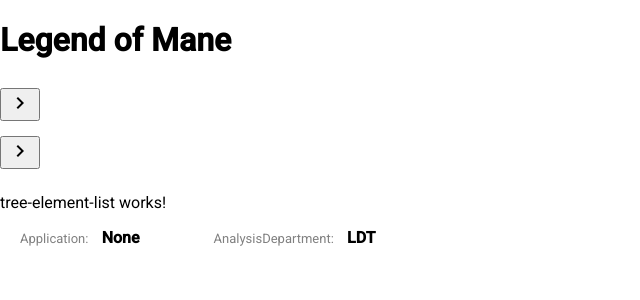
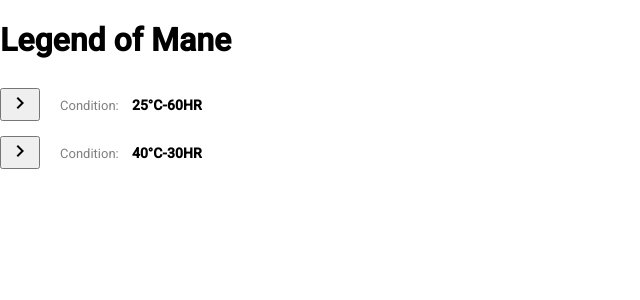
Before and after one commit to adriano-grimolizzi/legend-of-mana, an Angular app: page / in a window 1280 px wide. Shown: the top 300 px of the page, without its empty margins (0-640 px from the left). Built offline with nearby package versions, Linux system fonts and the light colour scheme.

Commit message:
add boh 2

```diff
--- a/src/app/app.component.html
+++ b/src/app/app.component.html
@@ -6,4 +6,4 @@
 
 <!-- <app-tree-element [templateItem]="testTemplateItem"></app-tree-element> -->
 
-<app-tree-element-list [treeElementList]="items"></app-tree-element-list>
+<!-- <app-tree-element-list [treeElementList]="items"></app-tree-element-list> -->
--- a/src/app/model/TreeNode.ts
+++ b/src/app/model/TreeNode.ts
@@ -1,6 +1,6 @@
 import { TemplateItem } from './TemplateItem';
 
 export interface TreeNode {
-  item: TemplateItem;
+  items: TemplateItem[];
   children?: TreeNode[];
 }
--- a/src/app/tree-element-list/tree-element-list.component.html
+++ b/src/app/tree-element-list/tree-element-list.component.html
@@ -1,6 +1,3 @@
-<p>tree-element-list works!</p>
-
 <span *ngFor="let treeElement of treeElementList">
     <app-tree-element [templateItem]="treeElement"></app-tree-element>
-
 </span>
--- a/src/app/tree/tree.component.css
+++ b/src/app/tree/tree.component.css
@@ -12,7 +12,7 @@
 /*
    * This padding sets alignment of the nested nodes.
    */
-  .example-tree .mat-nested-tree-node div[role=group] {
+.example-tree .mat-nested-tree-node div[role="group"] {
   padding-left: 40px;
 }
 
@@ -21,6 +21,6 @@
    * Leaf nodes need to have padding so as to align with other non-leaf nodes
    * under the same parent.
    */
-  .example-tree div[role=group] > .mat-tree-node {
+.example-tree div[role="group"] > .mat-tree-node {
   padding-left: 40px;
 }
--- a/src/app/tree/tree.component.html
+++ b/src/app/tree/tree.component.html
@@ -3,7 +3,7 @@
     <!-- There is inline padding applied to this node using styles.
       This padding value depends on the mat-icon-button width. -->
     <mat-tree-node *matTreeNodeDef="let node" matTreeNodeToggle>
-      <app-tree-element [templateItem]="node.item"></app-tree-element>
+      <app-tree-element-list [treeElementList]="node.items"></app-tree-element-list>
     </mat-tree-node>
     <!-- This is the tree node template for expandable nodes -->
     <mat-nested-tree-node *matTreeNodeDef="let node; when: hasChild">
@@ -14,7 +14,7 @@
               {{treeControl.isExpanded(node) ? 'expand_more' : 'chevron_right'}}
             </mat-icon>
           </button>
-          <app-tree-element [templateItem]="node.item"></app-tree-element>
+          <app-tree-element-list [treeElementList]="node.items"></app-tree-element-list>
         </div>
         <!-- There is inline padding applied to this div using styles.
             This padding value depends on the mat-icon-button width.  -->
```
Lines whose indentation alone changed are shown as unchanged.
